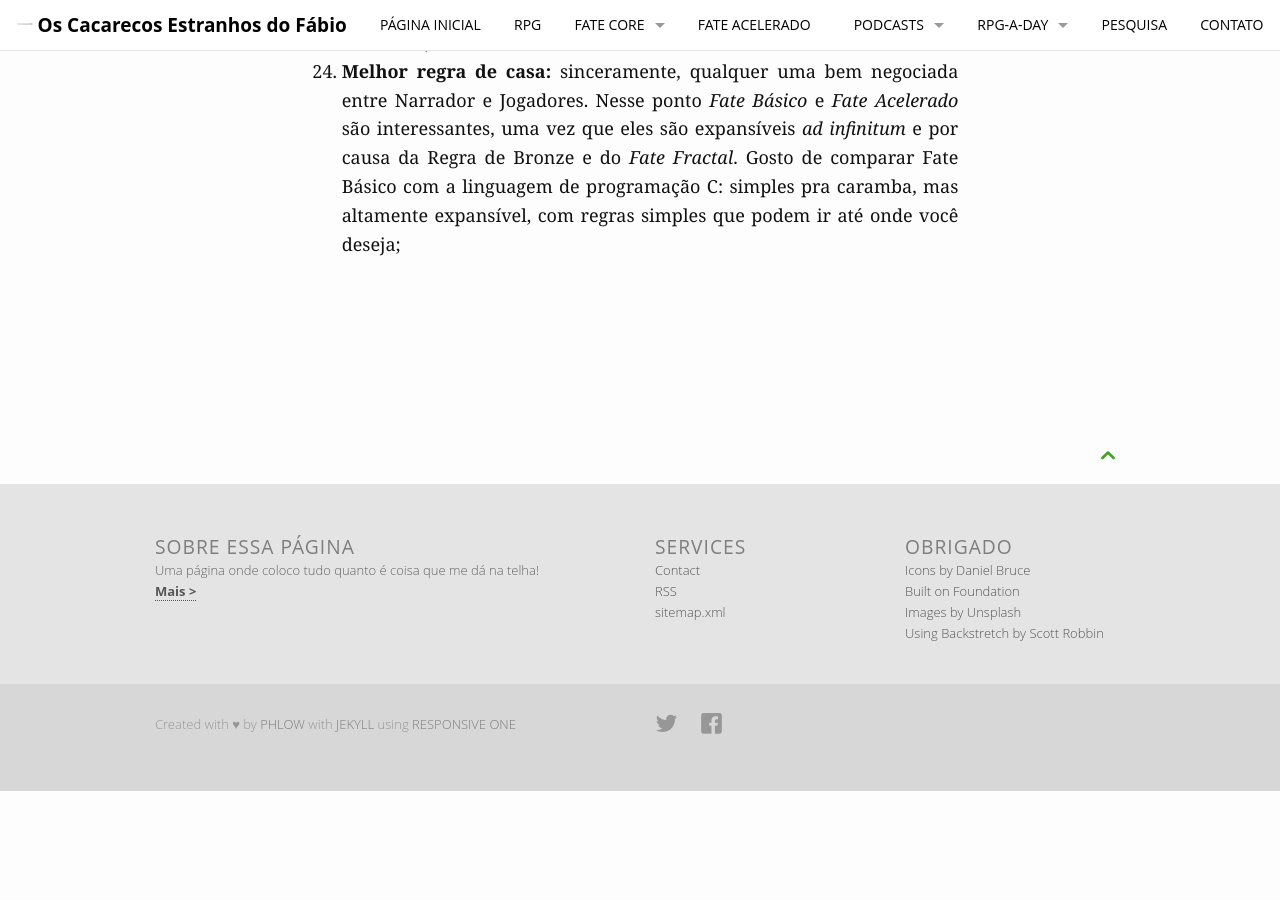
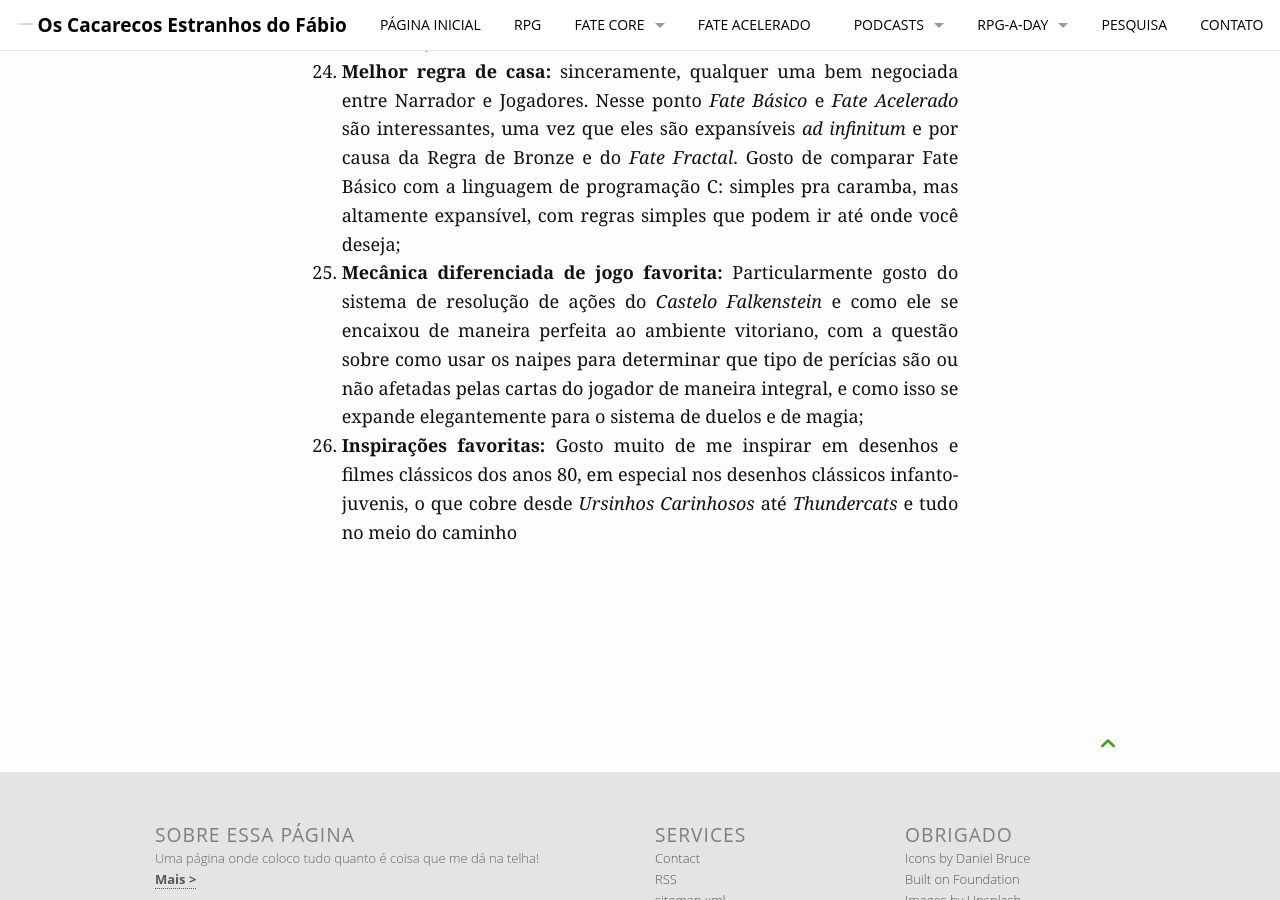
Before and after one commit to fabiocosta0305/fabiocosta0305.github.io-old, a Jekyll site: the page built from pages/rpg-a-day-2015.md, in a window 1280 px wide and 900 px high, scrolled down 6943 px. Built offline with Jekyll 4.4.1, drawn with Linux system fonts in a browser that asks for light colours; before the commit the page ends 7734 px from its top, so only the background shows below that.

```diff
--- a/pages/rpg-a-day-2015.md
+++ b/pages/rpg-a-day-2015.md
@@ -192,6 +192,17 @@ Então, vamos nessa!
    Gosto de  comparar Fate  Básico com a  linguagem de  programação C:
    simples pra  caramba, mas altamente expansível,  com regras simples
    que podem ir até onde você deseja;
+1. **Mecânica  diferenciada de jogo favorita:**  Particularmente gosto
+   do sistema  de resolução de  ações do _Castelo Falkenstein_  e como
+   ele se  encaixou de maneira  perfeita ao ambiente vitoriano,  com a
+   questão  sobre como  usar os  naipes  para determinar  que tipo  de
+   perícias são  ou não  afetadas pelas cartas  do jogador  de maneira
+   integral, e  como isso se  expande elegantemente para o  sistema de
+   duelos e de magia;
+1. **Inspirações favoritas:** Gosto muito de me inspirar em desenhos e
+   filmes clássicos  dos anos 80,  em especial nos  desenhos clássicos
+   infanto-juvenis,  o  que  cobre  desde  _Ursinhos  Carinhosos_  até
+   _Thundercats_ e tudo no meio do caminho
 
 [1]: http://autocratik.blogspot.co.uk/2015/07/standby-for-rejection.html
 [2]: http://www.catarse.me/fate
```
Also changed, not shown: _posts/RPG/2015-07-18-DestinoDosCamundongosAventureiros.md (+50 -15 lines).
